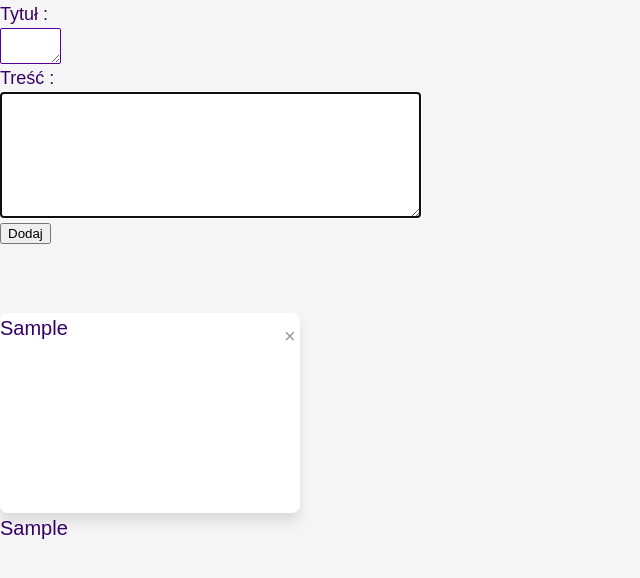
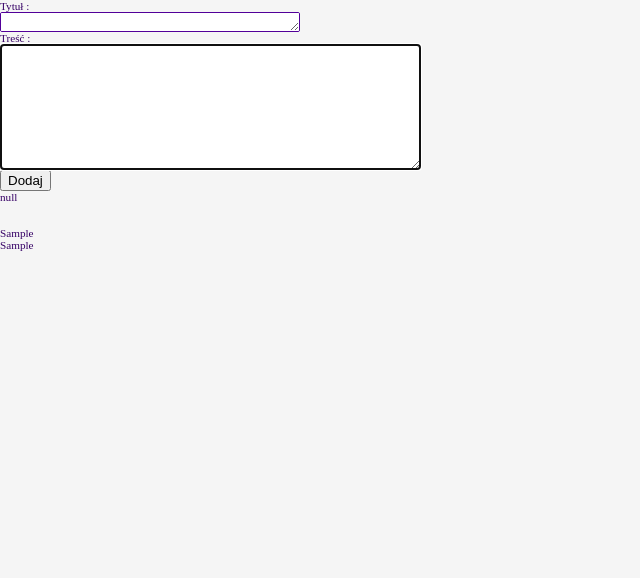
Before and after one commit to piotrbarc/Projekt-5, a plain HTML site: page index.html in a window 1280 px wide. Both pictures are taken after typing "Sample", "Sample" into the empty fields and a click on the button "Dodaj". Shown: the whole page, without its empty margins (0-640 px from the left). Drawn offline with Linux system fonts and the light colour scheme.

Commit message:
dodaje notatki do local storage

```diff
--- a/index.html
+++ b/index.html
@@ -14,7 +14,7 @@
 
 
         <form>
-         Tytuł :<textarea name="formNoteText" id="formNoteText1" cols="5" rows="2"></textarea>
+         Tytuł :<textarea name="formNoteText" id="formNoteText1" ></textarea>
          Treść : <textarea name="formNoteText" id="formNoteText2" cols="50" rows="8"></textarea>
 
           <button id="formAddButton">Dodaj</button>
--- a/javascript.js
+++ b/javascript.js
@@ -1,12 +1,9 @@
-document.addEventListener('DOMContentLoaded', updateLocalStorage)
+
+//initialization
+document.addEventListener('DOMContentLoaded', addNote2)
 
 
-
-
-
-
-
-class form {}
+class form  {};
 // add button and areatext to js
 form.noteText = document.querySelector(`#formNoteText1`);
 form.noteText2 = document.querySelector(`#formNoteText2`);
@@ -21,22 +18,20 @@ form.noteText2.focus();
 
 // add new note
 function addNote() {
+  let br = "<br/>"
   let text = form.noteText.value;
   let text2 = form.noteText2.value;
+  let All=text+br+text2;
+  let temp1 =localStorage.getItem('content')+br+br+All;
   let note = document.createElement(`div`);
-  let deleteButton = document.createElement(`span`);
+
 
   note.classList.add(`note`);
+ //Add note to form
+  note.innerHTML = `<br/><br/><div class='note-text'>${text}</div><div class='note-text'>${text2}</div>`;
 
-  note.innerHTML = `<div class='note-text'>${text}</div> <div class='note-text'>${text2}</div>`;
-  // delate note
-  deleteButton.classList.add(`note-delete`);
-  deleteButton.innerHTML = `&times;`;
-
-  updateLocalStorage()
-
-
-  note.appendChild(deleteButton);
+//save value to local storage
+  localStorage.setItem('content',temp1);
   notes.appendChild(note);
 
   // clear areatext after press button
@@ -44,26 +39,38 @@ function addNote() {
   form.noteText.focus();
   form.noteText2.value = ``;
   form.noteText2.focus();
-// adding delate button
-  addListenerDeleteButton(deleteButton);
+
+
 }
 
 
-function updateLocalStorage(){
-    localStorage.setItem('notes', JSON.stringify(notes))
-}
 
-function addListenerDeleteButton(deleteButton) {
-  deleteButton.addEventListener(`click`, function (e) {
-    e.stopPropagation();
-    deleteNote(e);
-  });
-}
+//funcion get value from local storage and diplay on the form
 
-function deleteNote(e) {
-  let eventNote = e.target.parentNode;
-  eventNote.parentNode.removeChild(eventNote);
-}
+function addNote2() {
+//get value from local storage
+    let text = localStorage.getItem('content');
+    let note = document.createElement(`div`);
+
+
+    note.classList.add(`note`);
+   //display on the form
+    note.innerHTML = `<div class='note-text'>${text}</div>`;
+    notes.appendChild(note);
+
+    // clear areatext after press button
+    form.noteText.value = ``;
+    form.noteText.focus();
+    form.noteText2.value = ``;
+    form.noteText2.focus();
+
+
+
+
+
+
+
+
 
 
 
@@ -72,5 +79,9 @@ form.addButton.addEventListener(`click`, function (e) {
   e.preventDefault();
   if (form.noteText.value != `` && form.noteText2.value != ``) {
     addNote();
+
+
+
   }
 })
+}
--- a/style.css
+++ b/style.css
@@ -3,11 +3,11 @@ html, * {
   }
 
   html {
-    font-size: 62.5%;
+    font-size: 70%;
   }
 
   body {
-    font: 1.8rem/1.56 sans-serif;
+
     color: #360066;
     margin: 0;
 
@@ -15,14 +15,10 @@ html, * {
   }
 
 
-  /* Form styles */
+
   textarea {
     display: block;
     border-radius: 2px;
-  }
-
-  textarea,
-  form select {
     background: #fff;
     border: 1px solid #520099;
   }
@@ -34,54 +30,11 @@ html, * {
 
 
 
-  #notes {
-    display: flex;
-    flex-wrap: wrap;
-    padding-top: 32px;
-  }
-
-  .note {
-    width: 300px;
-    height: 200px;
-    font-size: 20px;
-    background: #fff;
-    border-radius: 8px;
-
-    margin: 35px 35px 0 0;
-    box-shadow: 0 0.9rem 1.2rem rgba(0,0,0, 0.1);
-    position: relative;
-  }
-
-  .note-text {
-    height: 100%;
-    overflow-y: auto;
-  }
-
-  .note::after {
-    content: '';
-    position: absolute;
-    bottom: 0;
-    left: 0;
-    right: 0;
-    height: 0.8rem;
-    border-radius: 0 0 8px 8px;
-  }
 
 
+  #formNoteText1
+  {
+      width: 300px;
+      height: 20px;
 
-  .note span {
-    position: absolute;
-    width: 8px;
-    height: 8px;
-    top: 8px;
-    right: 8px;
-    border-radius: 8px;
-    color: #999;
-    text-align: center;
   }
-
-  .note span:hover {
-    color: #333;
-    background: #f5f5f5;
-    cursor: pointer;
-  }
```
